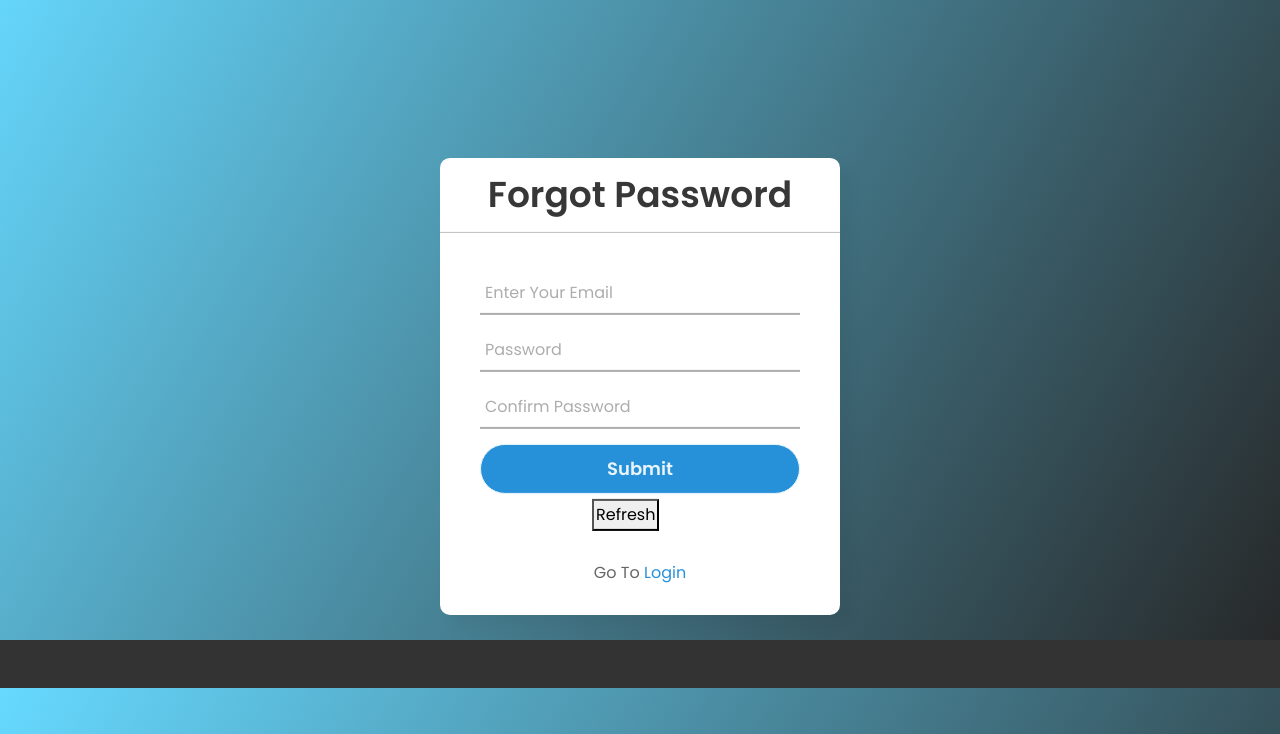
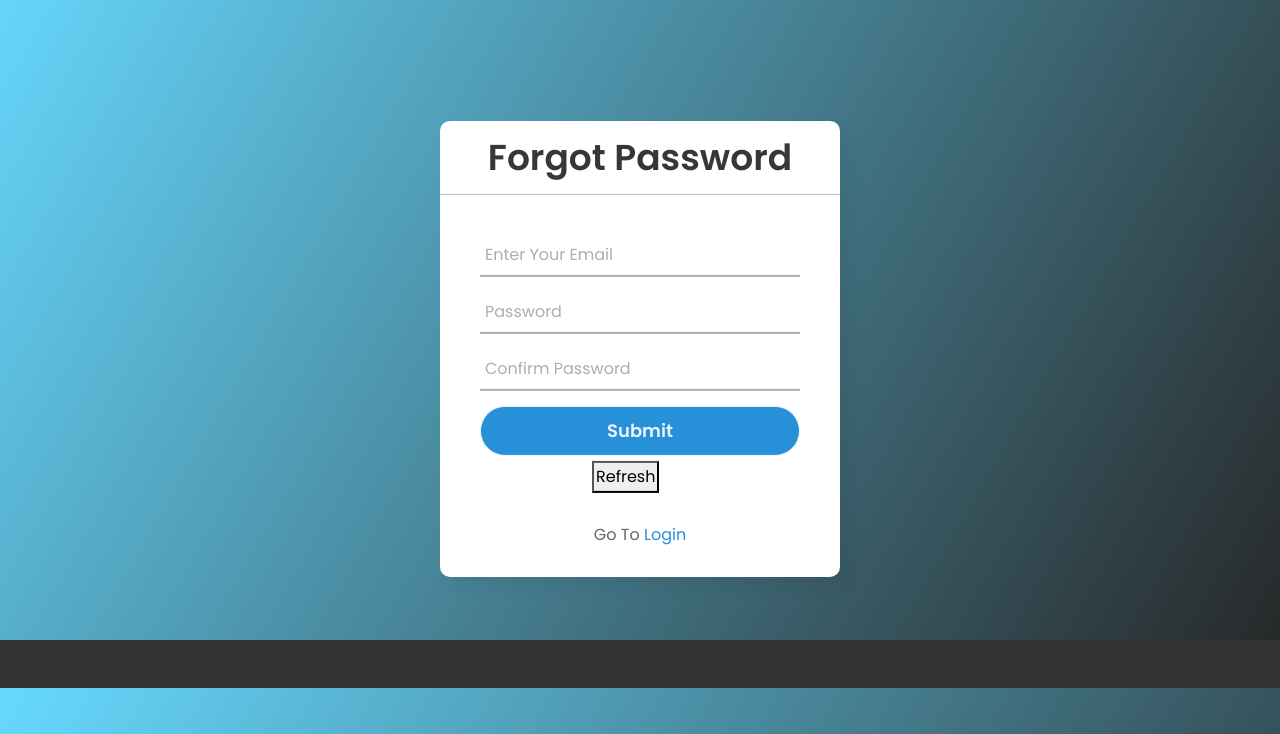
Before and after one commit to yashrepal0508/Health_Helpers, a PHP site: page /Forgotpass.html in a window 1280 px wide. Shown: the part 66-800 px from the top of the page. Run offline with PHP 8.4, Linux system fonts and the light colour scheme; some libraries are stand-ins or nearby versions.

Commit message:
Update style.css
fixing top position

```diff
--- a/css/style.css
+++ b/css/style.css
@@ -14,7 +14,7 @@ body{
 }
 .center{
   position: absolute;
-  top: 60%;
+  top: 55%;
   left: 50%;
   transform: translate(-50%, -50%);
   width: 400px;
```
